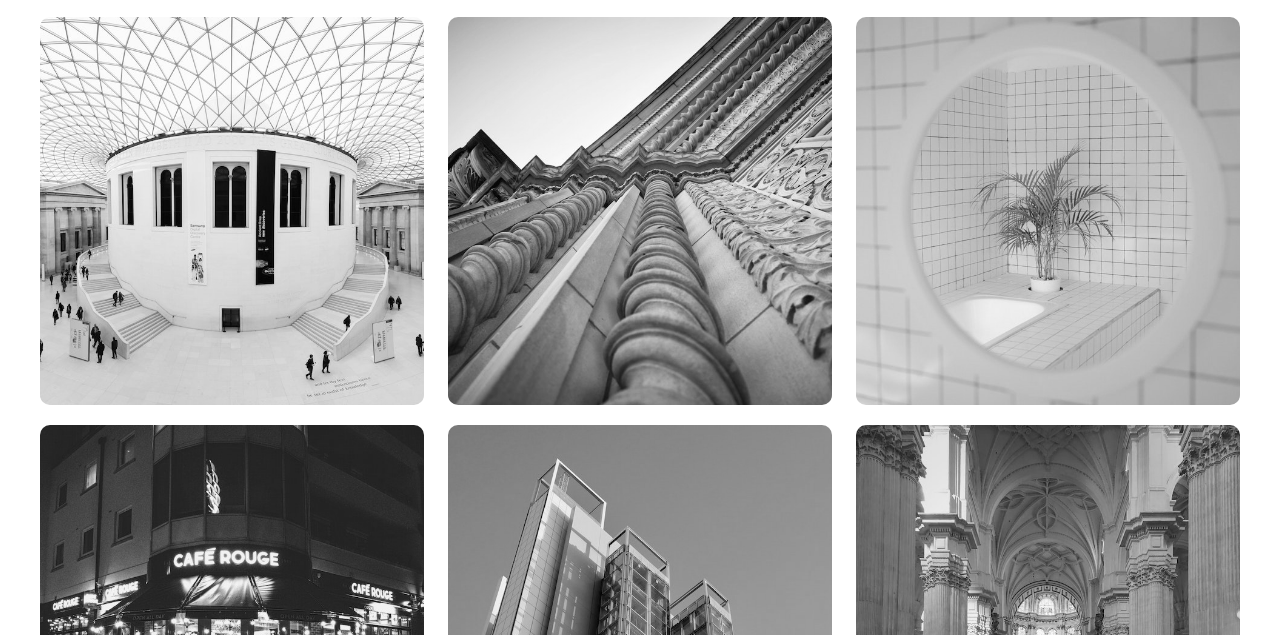
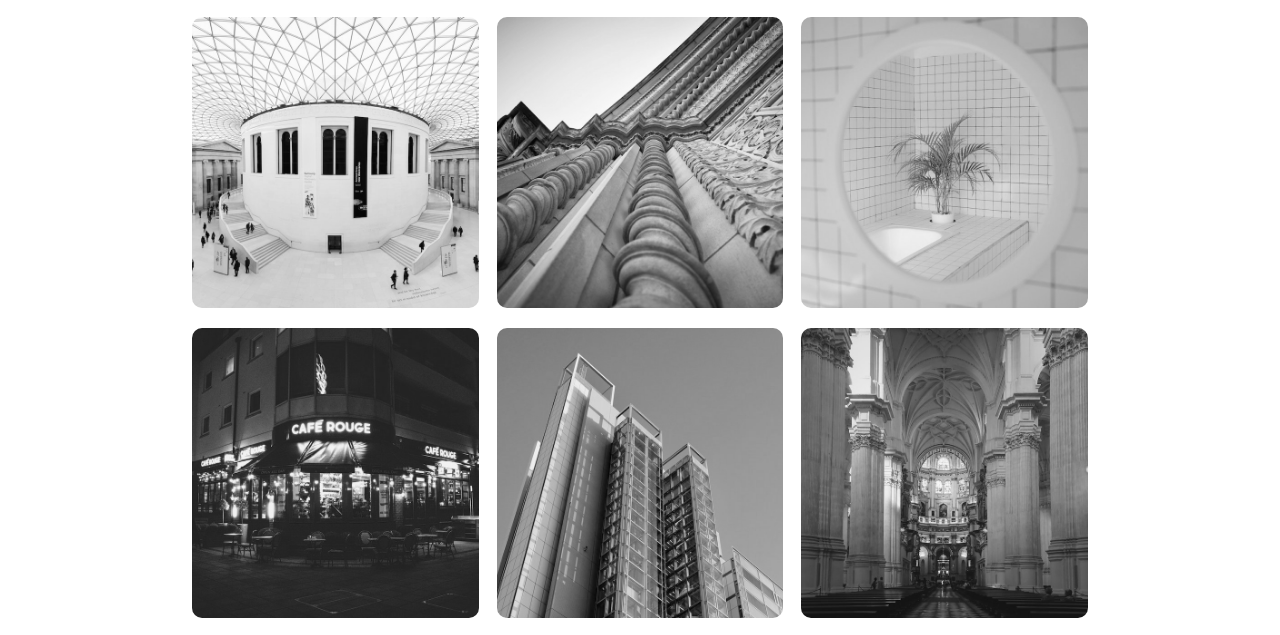
Before and after one commit to anmolBan/ImageGal, a plain HTML site: page index.html in a window 1280 px wide. Shown: the part 111-746 px from the top of the page. Drawn offline with Linux system fonts and the light colour scheme.

Commit message:
update: used vw as width of container

```diff
--- a/style.css
+++ b/style.css
@@ -24,7 +24,7 @@
 }
 
 .container{
-    width: 1200px;
+    width: 70vw;
     display: flex;
     flex-direction: row;
     flex-wrap: wrap;
```
